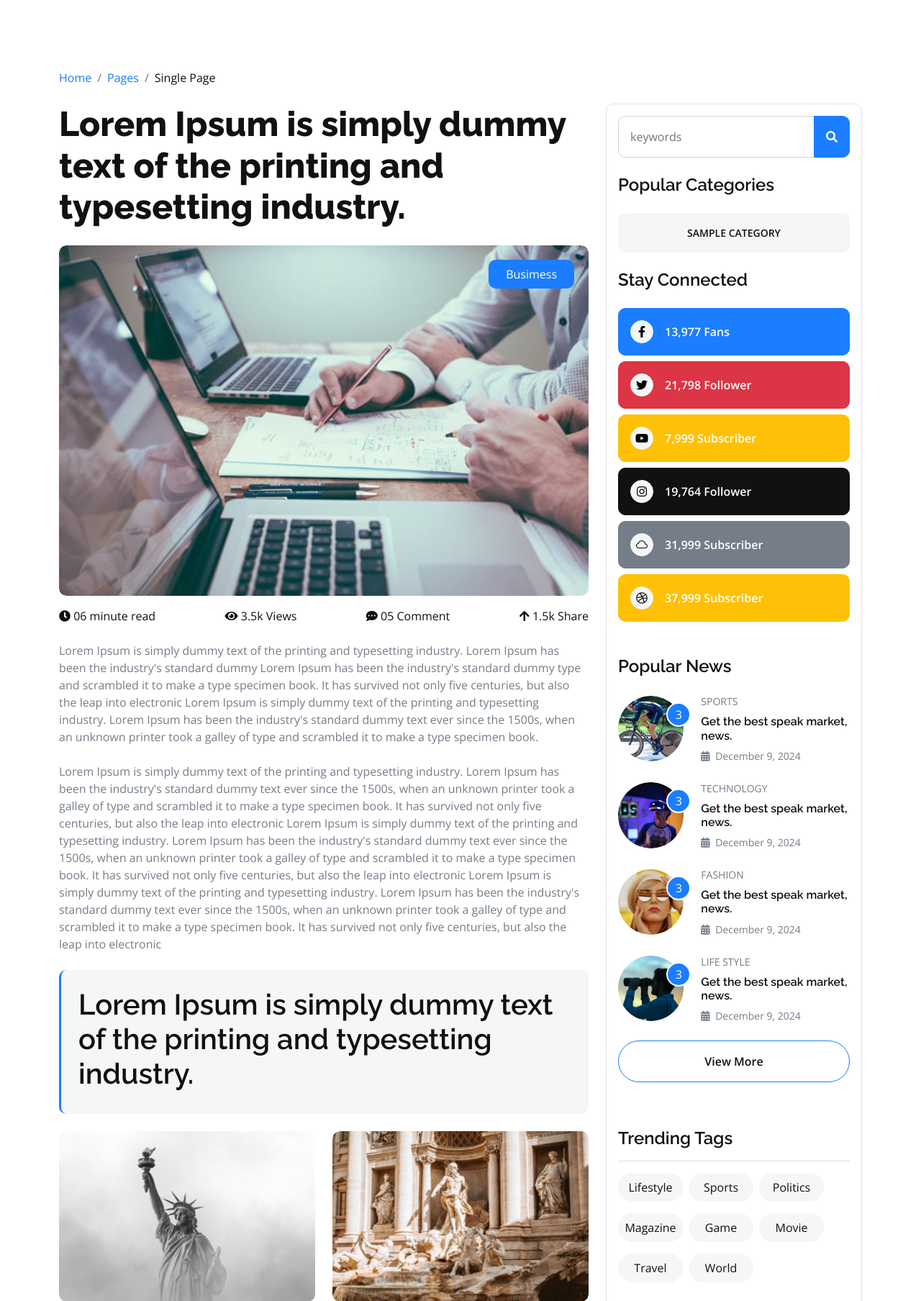
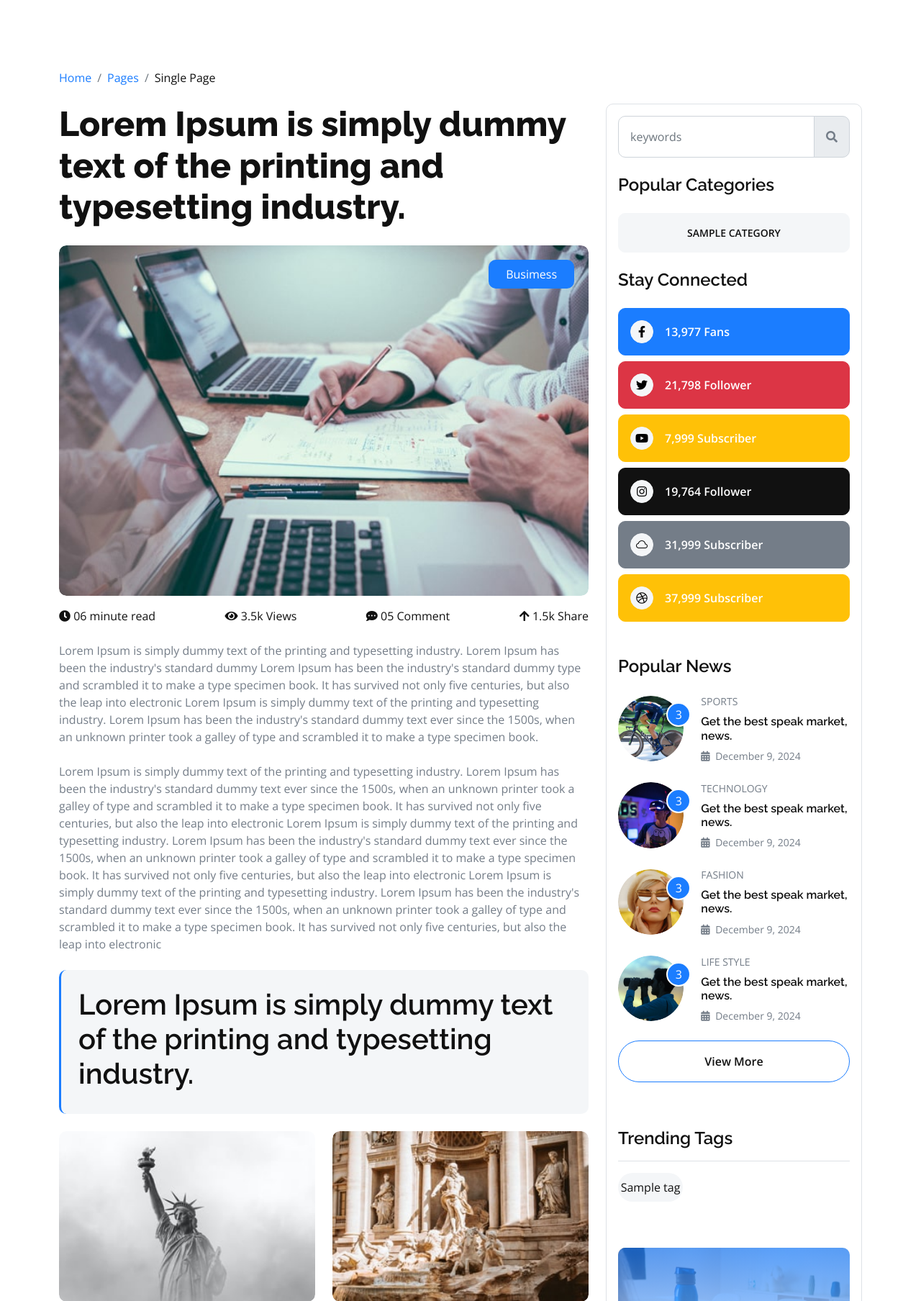
Before and after one commit to Faadddi123/Croiser, a PHP site: template View/homepage.php in a window 1280 px wide. Shown: the part 147-1955 px from the top of the page at 72% size. Run offline with PHP 8.4, Linux system fonts and the light colour scheme; the template is opened without the code that fills it: most values are stand-ins (such as "Sample title", 1, 10 or a date in 2020); some libraries are stand-ins or nearby versions.

Commit message:
lcommit de la reglation

```diff
--- a/Model/Connection/db_config.php
+++ b/Model/Connection/db_config.php
@@ -6,6 +6,6 @@ define('DB_NAME', 'wikimedia');
 
 define('DB_USER', 'root');
 
-define('DB_PASS', '123');
+define('DB_PASS', '');
 
 ?>
--- a/View/homepage.php
+++ b/View/homepage.php
@@ -131,7 +131,8 @@
                     <div class="modal-body d-flex align-items-center">
                         <div class="input-group w-75 mx-auto d-flex">
                             <input type="search" class="form-control p-3" placeholder="keywords" aria-describedby="search-icon-1">
-                            <span id="search-icon-1" class="input-group-text p-3"><i class="fa fa-search"></i></span>
+                            <button id="search-icon-1" class="input-group-text p-3"><i class="fa fa-search"></i></button>
+                            <!-- <span ><i class="fa fa-search"></i></span> -->
                         </div>
                     </div>
                 </div>
@@ -364,8 +365,8 @@
                             <div class="col-12">
                                 <div class="p-3 rounded border">
                                     <div class="input-group w-100 mx-auto d-flex mb-4">
-                                        <input type="search" class="form-control p-3" placeholder="keywords" aria-describedby="search-icon-1">
-                                        <span id="search-icon-1" class="btn btn-primary input-group-text p-3"><i class="fa fa-search text-white"></i></span>
+                                        <input type="search" id="SearchText" class="form-control p-3" placeholder="keywords" aria-describedby="search-icon-1">
+                                        <button id="search-icon-1-10" class="input-group-text p-3"><i class="fa fa-search"></i></button>
                                     </div>
                                     <h4 class="mb-4">Popular Categories</h4>
                                     <div class="row g-2">
@@ -501,46 +502,13 @@
                                                 <h4 class="mb-0">Trending Tags</h4>
                                             </div>
                                             <ul class="nav nav-pills d-inline-flex text-center mb-4">
-                                                <li class="nav-item mb-3">
+                                                <?php foreach($tags as $tag) : ?>
+                                                <li id="tag-<?php echo $tag->getId(); ?>" class="nav-item mb-3">
                                                     <a class="d-flex py-2 bg-light rounded-pill me-2" href="#">
-                                                        <span class="text-dark link-hover" style="width: 90px;">Lifestyle</span>
+                                                        <span class="text-dark link-hover" style="width: 90px;"><?php echo $tag->getName(); ?></span>
                                                     </a>
                                                 </li>
-                                                <li class="nav-item mb-3">
-                                                    <a class="d-flex py-2 bg-light rounded-pill me-2" href="#">
-                                                        <span class="text-dark link-hover" style="width: 90px;">Sports</span>
-                                                    </a>
-                                                </li>
-                                                <li class="nav-item mb-3">
-                                                    <a class="d-flex py-2 bg-light rounded-pill me-2" href="#">
-                                                        <span class="text-dark link-hover" style="width: 90px;">Politics</span>
-                                                    </a>
-                                                </li>
-                                                <li class="nav-item mb-3">
-                                                    <a class="d-flex py-2 bg-light rounded-pill me-2" href="#">
-                                                        <span class="text-dark link-hover" style="width: 90px;">Magazine</span>
-                                                    </a>
-                                                </li>
-                                                <li class="nav-item mb-3">
-                                                    <a class="d-flex py-2 bg-light rounded-pill me-2" href="#">
-                                                        <span class="text-dark link-hover" style="width: 90px;">Game</span>
-                                                    </a>
-                                                </li>
-                                                <li class="nav-item mb-3">
-                                                    <a class="d-flex py-2 bg-light rounded-pill me-2" href="#">
-                                                        <span class="text-dark link-hover" style="width: 90px;">Movie</span>
-                                                    </a>
-                                                </li>
-                                                <li class="nav-item mb-3">
-                                                    <a class="d-flex py-2 bg-light rounded-pill me-2" href="#">
-                                                        <span class="text-dark link-hover" style="width: 90px;">Travel</span>
-                                                    </a>
-                                                </li>
-                                                <li class="nav-item mb-3">
-                                                    <a class="d-flex py-2 bg-light rounded-pill me-2" href="#">
-                                                        <span class="text-dark link-hover" style="width: 90px;">World</span>
-                                                    </a>
-                                                </li>
+                                                <?php endforeach ; ?>
                                             </ul>
                                         </div>
                                         <div class="col-lg-12">
@@ -721,6 +689,7 @@
 
         <!-- Template Javascript -->
         <script src="View/js/main.js"></script>
+        <script src="View/js/Searchmanagement.js"></script>
     </body>
 
 </html>
--- /dev/null
+++ b/View/js/Searchmanagement.js
@@ -0,0 +1,104 @@
+var wikis = [];
+
+// var wikies;
+function get_data() {
+   var result;
+
+   let myRequest = new XMLHttpRequest();
+   myRequest.open("GET", "index.php?action=seepage", true);
+
+   myRequest.onreadystatechange = function () {
+       if (this.readyState === 4) {
+           if (this.status === 200) {
+               result = JSON.parse(this.responseText);
+               console.log(result);
+               wikis = result;
+               // callback(result);
+           } else {
+               console.error("Failed to fetch data");
+           }
+       }
+   };
+
+   myRequest.send();
+}
+get_data();
+console.log(wikis);
+let SearchAffichage = document.getElementById('Searchresult');
+let SearchButton = document.getElementById('search-icon-1-10');
+// let SearchText = document.getElementById('SearchText');
+// SearchText.addEventListener("keypress", function(event) {
+//     // If the user presses the "Enter" key on the keyboard
+//     if (event.key === "Enter") {
+//       // Cancel the default action, if needed
+//       alert('hi');
+//     }
+//   });
+
+
+
+console.log(SearchButton);
+SearchButton.addEventListener('click', function(){
+
+    console.log("work?");
+    SearchAffichage.innerHTML = '';
+    console.log(wikis.length);
+    for(let i = 0 ; i< wikis.length ; i++){
+        displaytheSearches(wikis[i]);
+    }
+
+})
+
+function displaytheSearches(dkashi){
+    console.log(dkashi);
+    let i = 0;
+    let search = document.createElement('div');
+    search.id = 'hi';
+    search.innerHTML = `
+    <div class="mb-4">
+                            <a href="#" class="h1 display-5">${dkashi['tag_names']}</a>
+                        </div>
+                        <div class="position-relative rounded overflow-hidden mb-3 d-flex gap-2">
+                            <img src="View/img/news-1.jpg" class="img-zoomin img-fluid h-25 rounded col-4" alt="">
+
+                            <div  >
+                            <p class="">Lorem Ipsum is simply dummy text of the printing and typesetting industry. Lorem Ipsum has been the industry's standard dummy Lorem Ipsum has been the industry's standard dummy type and scrambled it to make a type specimen book. It has survived not only five centuries, but also the leap into electronic
+
+                            </p>
+                            <div id="tagfor${dkashi['id']}" class = "d-flex">
+                            </div>
+                            </div>
+                        </div>
+                        <div class="d-flex justify-content-between">
+                            <a href="#" class="text-dark link-hover me-3"><i class="fa fa-clock"></i> 06 minute read</a>
+                            <a href="#" class="text-dark link-hover me-3"><i class="fa fa-eye"></i> 3.5k Views</a>
+                            <a href="#" class="text-dark link-hover me-3"><i class="fa fa-comment-dots"></i> 05 Comment</a>
+                            <a href="#" class="text-dark link-hover"><i class="fa fa-arrow-up"></i> 1.5k Share</a>
+                        </div>
+
+    `;
+
+    SearchAffichage.appendChild(search);
+    let tag_name = document.getElementById(`tagfor${dkashi['id']}`);
+
+    ananadi = dkashi['tag_names'].split(',');
+    console.log(ananadi.length);
+    console.log(ananadi);
+    for(var y = 0 ; y < ananadi.length ; y++){
+        console.log(ananadi[y]);
+        display_tags(ananadi[y])
+    }
+    function display_tags(tags){
+        let i = 0;
+        let display_tags = document.createElement('li');
+        display_tags.className = 'nav-item mb-3 d-flex text-center';
+        display_tags.innerHTML =
+        `
+        <a class="d-flex py-2 bg-light rounded-pill me-2" href="#">
+                <span class="text-dark link-hover" style="width: 90px;">${tags}</span>
+        </a>
+        `;
+        tag_name.appendChild(display_tags);
+    }
+
+}
--- a/index.php
+++ b/index.php
@@ -30,6 +30,9 @@ if (isset($_GET["action"])) {
 
         case "pushiha":
             $controller_wikis->wikis();
+
+
+        exit();
             break;
 
         case "upload-image":
@@ -41,6 +44,13 @@ if (isset($_GET["action"])) {
         case "json":
             include 'View/jsonnat.php';
             break;
+            case "dinilindex":
+            $controller_wikis->getwikis();
+                break;
+        case "page":
+            $controller_categories->getCategories();
+
+            break;
 
     }
 } else {
```
Also changed, not shown: Controller/Generalcontroller.php (+45 -21 lines), Croiser.session.sql (+39 -0 lines), Model/tags/modeltags.php (+34 -0 lines), Model/tags/tagsDAO.php (+11 -0 lines), Model/wikis/modelwiki.php (+2 -10 lines), Model/wikis/wikiDAO.php (+8 -5 lines), View/home.php (+3 -23 lines), View/jsonnat.php (+13 -10 lines), View/image_uploadedtéléchargé.jpg (added).
